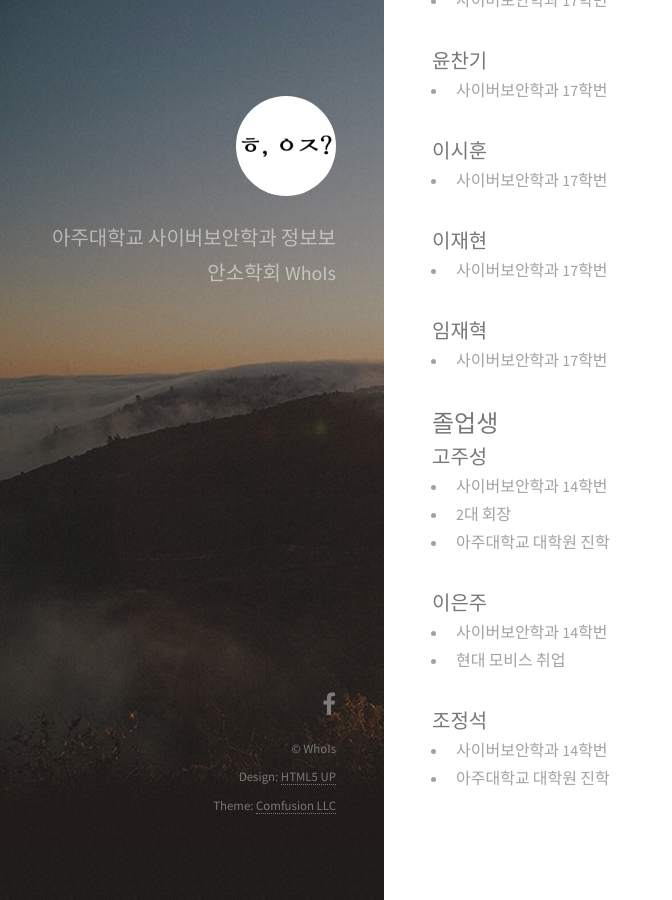
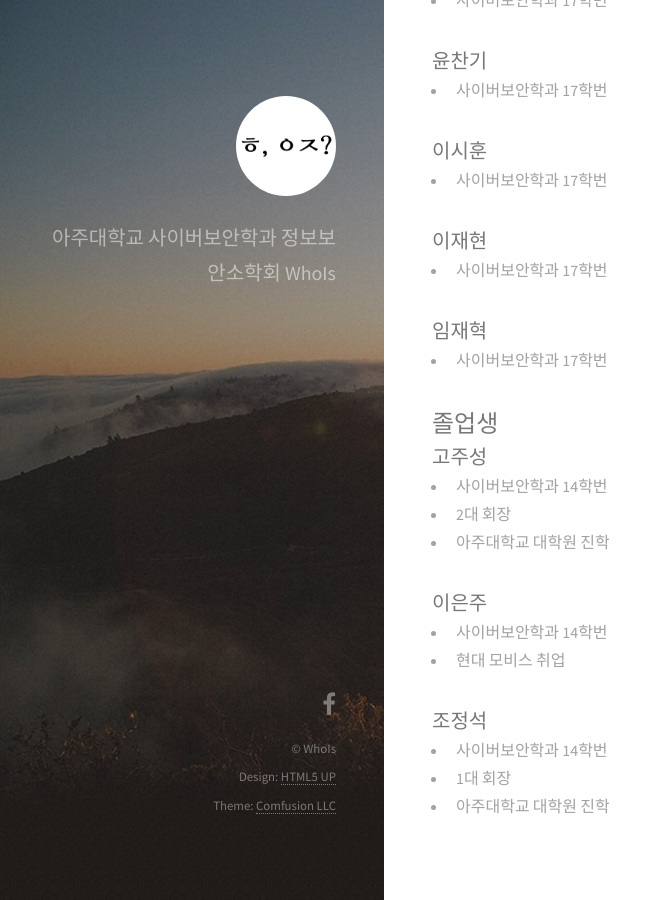
Before and after one commit to ajou-whois/ajou-whois.github.io, a Jekyll site: the page built from members.md, in a window 1280 px wide and 900 px high, scrolled down 1172 px. Shown: the whole window, without its empty margins (0-672 px from the left). Built offline with Jekyll 4.4.1, drawn with Linux system fonts in a browser that asks for light colours; nearby versions of some CDN libraries.

Commit message:
Update members

```diff
--- a/members.md
+++ b/members.md
@@ -66,4 +66,5 @@ permalink: /members/
 
 ### 조정석
 * 사이버보안학과 14학번
+* 1대 회장
 * 아주대학교 대학원 진학
```
